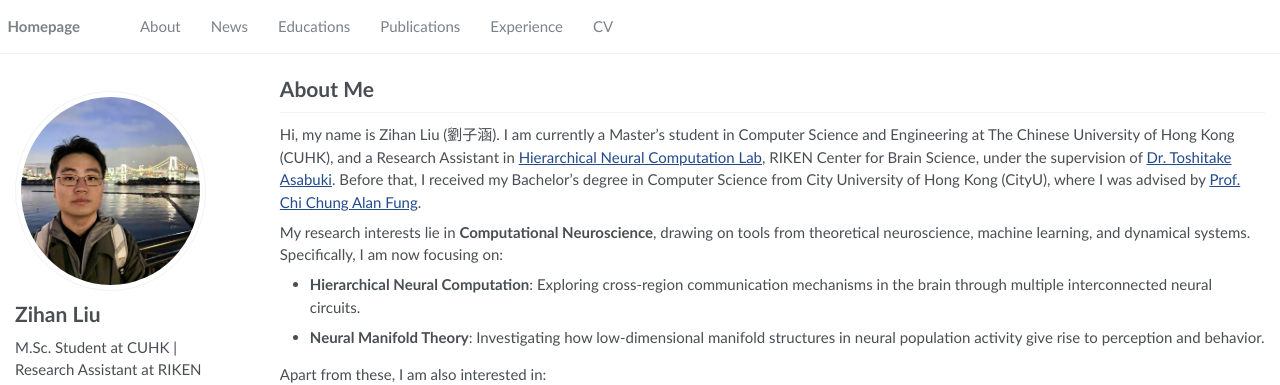
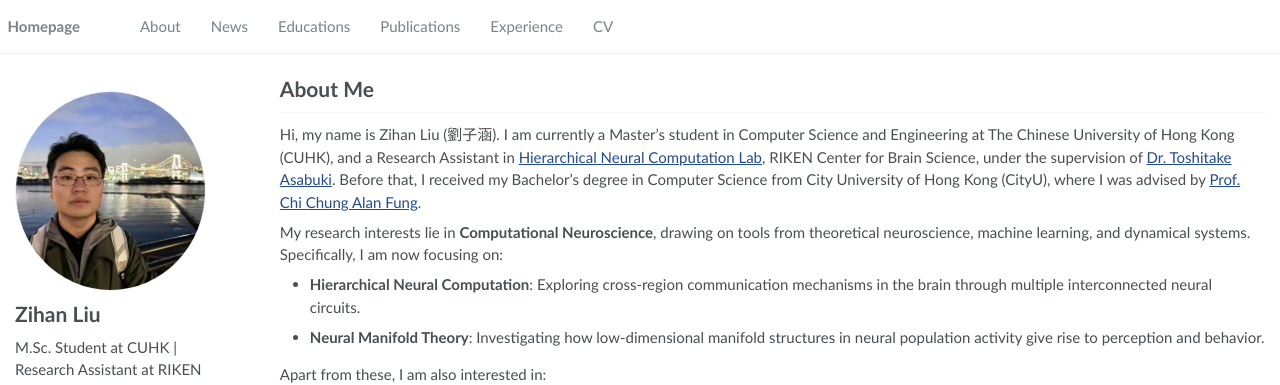
Before and after one commit to zihanliu987/zihanliu987.github.io, a Jekyll site: the page built from _pages/about.md, in a window 1280 px wide. Shown: the top 385 px of the page. Built offline with Jekyll 4.4.1, drawn with Linux system fonts in a browser that asks for light colours; some web fonts are replaced.

Commit message:
Fix circle avatar: remove padding, enforce equal dimensions
Co-authored-by: Cursor <cursoragent@cursor.com>

```diff
--- a/_sass/_sidebar.scss
+++ b/_sass/_sidebar.scss
@@ -92,13 +92,13 @@
   }
 
   img {
-    width: 200px;
-    height: 200px;
+    width: 200px !important;
+    height: 200px !important;
     object-fit: cover;
     border-radius: 50%;
 
     @include breakpoint($large) {
-      padding: 5px;
+      padding: 0;
       border: 1px solid $border-color;
     }
   }
```
